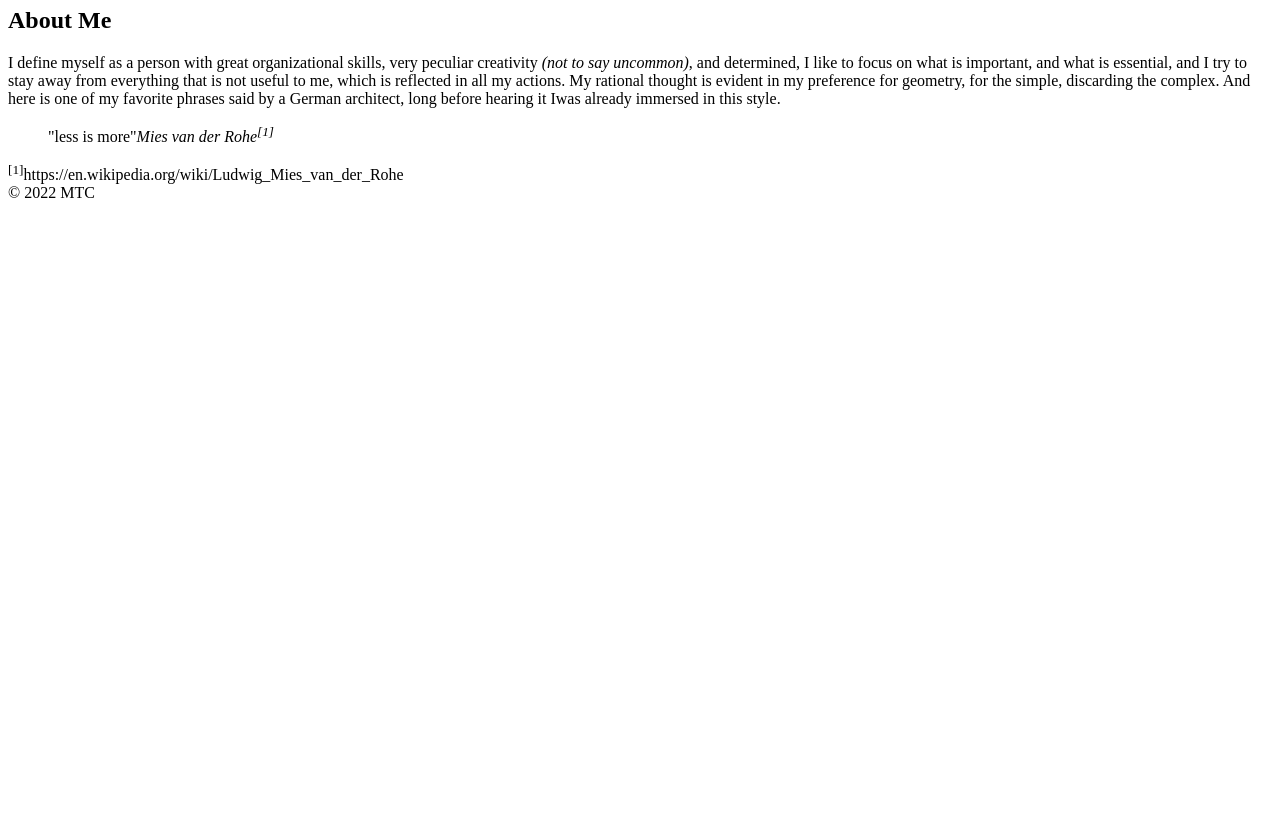
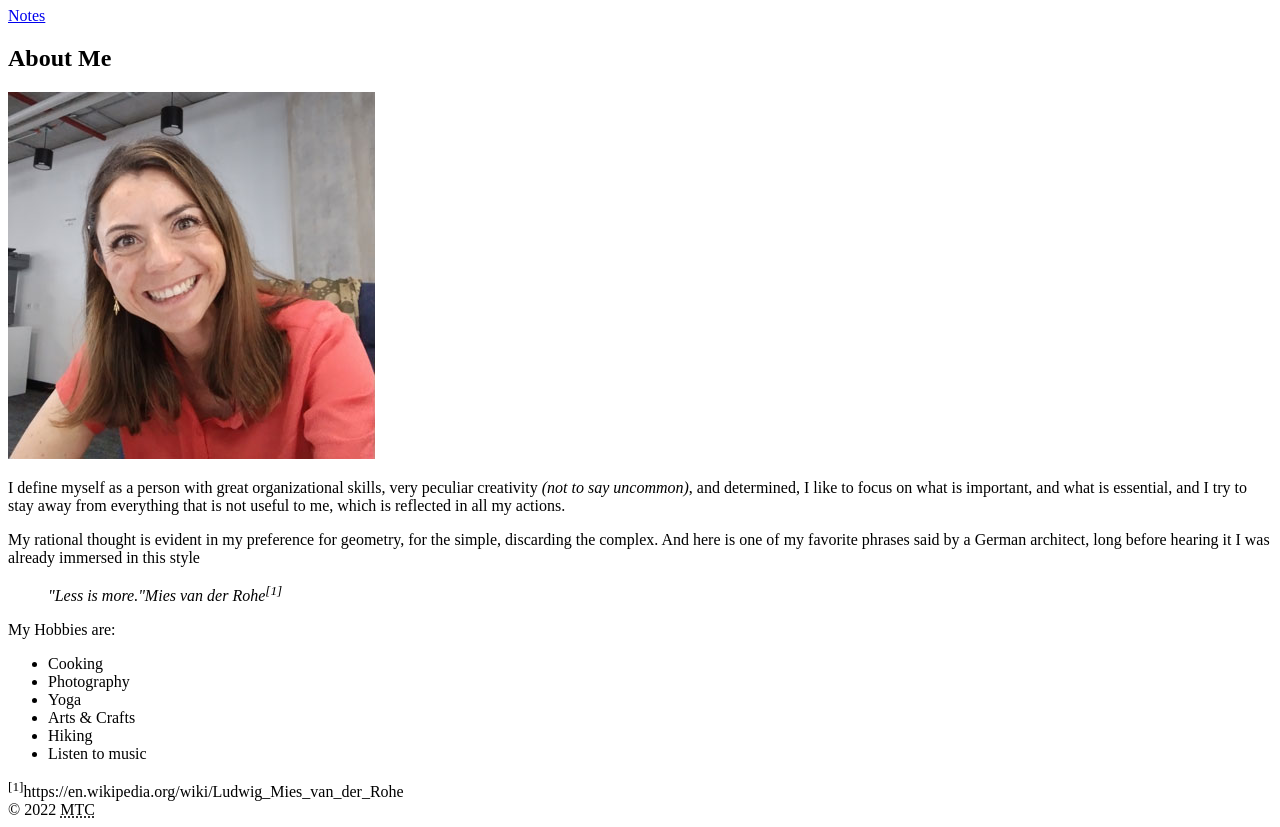
Before and after one commit to torr0126/html-assignment, a plain HTML site: page index.html in a window 1280 px wide. Shown: the part 73-900 px from the top of the page. Before the commit the page ends 800 px from the top, so only its background shows below. Drawn offline with Linux system fonts and the light colour scheme.

Commit message:
Add files via upload

```diff
--- a/index.html
+++ b/index.html
@@ -7,24 +7,53 @@
     <title>MONICA TORRES  </title>
 </head>
 <body>
-   <h1>  <h1><strong>MONICA TORRES</strong></h1>
+    <header>  <!-- I added the header, missed in the previous project-->
+
+        <h1>
+            <strong>MONICA TORRES</strong>
+        </h1>
+        <nav> <!--I added nav for semantic navigation-->
+            <a href="notes.html">Notes</a>
+        </nav>
+
+    </header>
+    <main> <!--I added the main tag to semanticaly organize the content of the page-->
         <article>
-         <h2> <strong>About Me </strong> </h2>
+            <h2>
+                <strong>About Me </strong>
+            </h2>
 
-            <p1> I define myself as a person with great organizational skills, very peculiar creativity
+            <img src="./images/profile-pic.jpg" alt="Profile Picture">
+
+            <p> I define myself as a person with great organizational skills, very peculiar creativity
                 <em>(not to say uncommon)</em>, and determined, I like to focus on what is important, and what is essential,
                  and I try to stay away from everything that is not useful to me, which is reflected
-                 in all my actions. </p1>
+                 in all my actions.
+            </p>
 
-            <p2>My rational thought is evident in my preference for geometry, for the simple, discarding the complex.
-                And here is one of my favorite phrases said by a German architect, long before hearing it Iwas already
-                 immersed in this style.   <blockquote>"less is more"<cite>Mies van der Rohe<sup>[1]</sup></cite></blockquote></p2>
+            <p>My rational thought is evident in my preference for geometry, for the simple, discarding the complex.
+                And here is one of my favorite phrases said by a German architect, long before hearing it I was already
+                 immersed in this style <blockquote><cite>"Less is more."Mies van der Rohe<sup>[1]</sup></cite></blockquote>
+            </p>
+            <p>
+                My Hobbies are:
+                <ul>
+                    <li>Cooking</li>
+                    <li>Photography</li>
+                    <li>Yoga</li>
+                    <li>Arts & Crafts</li>
+                    <li>Hiking</li>
+                    <li>Listen to music</li>
+                </ul>
+            </p>
 
          </article>
 
+    </main>
+    <footer>
 
-<footer><sup>[1]</sup>https://en.wikipedia.org/wiki/Ludwig_Mies_van_der_Rohe </footer>
-
-<footer> &copy; 2022 <abbr tittle: "Mónica Torres Caballero">MTC</abbr></footer>
+        <sup>[1]</sup>https://en.wikipedia.org/wiki/Ludwig_Mies_van_der_Rohe <br>
+        &copy; 2022 <abbr title="Monica Torres Caballero">MTC</abbr>
+    </footer>
 </body>
 </html>
```
Also changed, not shown: notes.html (added, +36 -0 lines), images/profile-pic.jpg (added), images/profile-pic.png (added).
